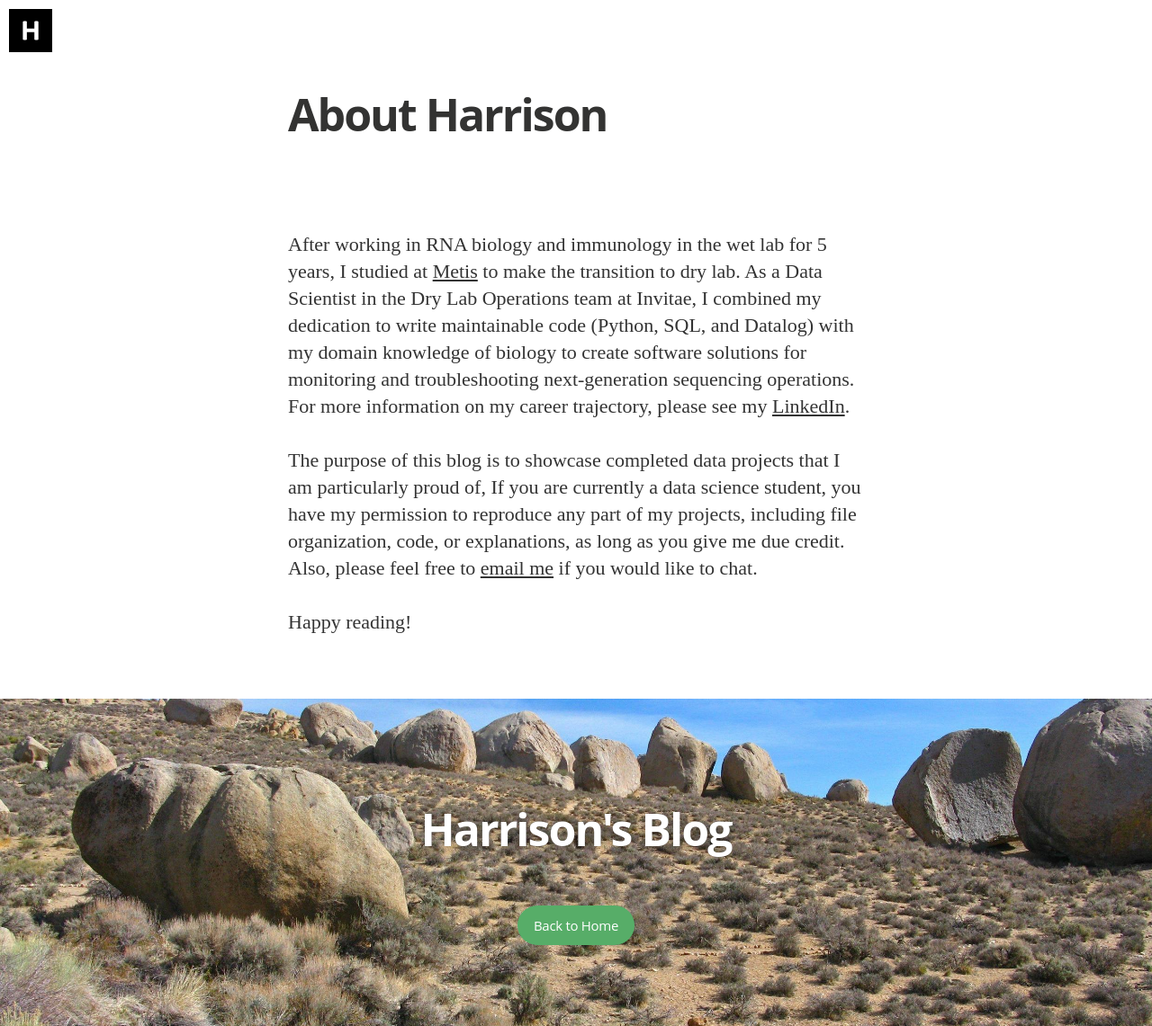
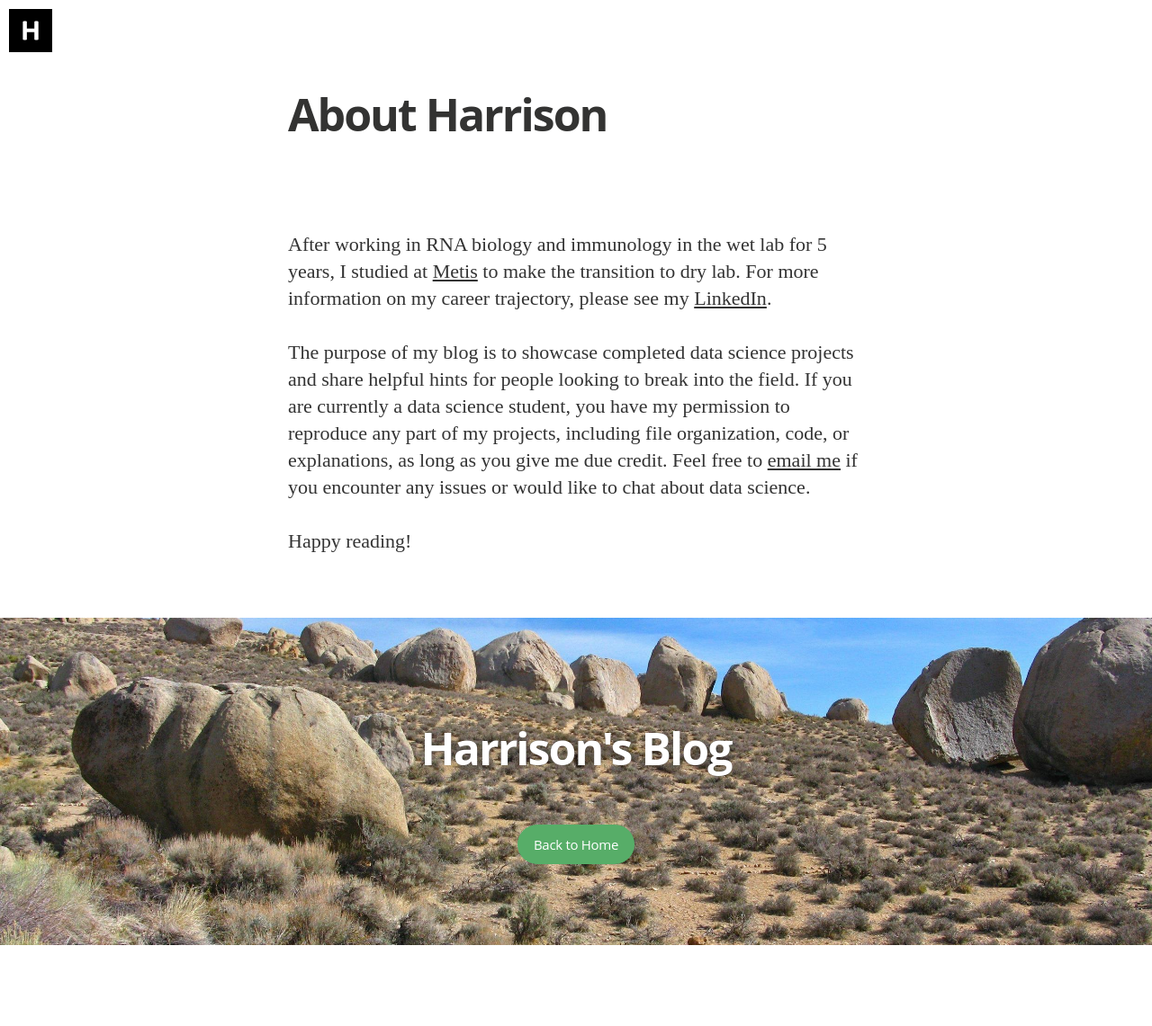
Before and after one commit to harrisonized/harrisonized.github.io, a Jekyll site: the page built from about.md, in a window 1280 px wide. Shown: the whole page at 90% size. Built offline with Jekyll 4.4.1, drawn with Linux system fonts in a browser that asks for light colours; nearby versions of some CDN libraries; some web fonts are replaced; after the commit the page ends 1051 px from its top, so only the background shows below that.

Commit message:
update about page, update resume

```diff
--- a/about.md
+++ b/about.md
@@ -4,8 +4,8 @@ title: About Harrison
 permalink: /about/
 ---
 
-After working in RNA biology and immunology in the wet lab for 5 years, I studied at [Metis](https://www.thisismetis.com/) to make the transition to dry lab. As a Data Scientist in the Dry Lab Operations team at Invitae, I combined my dedication to write maintainable code (Python, SQL, and Datalog) with my domain knowledge of biology to create software solutions for monitoring and troubleshooting next-generation sequencing operations. For more information on my career trajectory, please see my [LinkedIn](https://www.linkedin.com/in/harrisonized).
+After working in RNA biology and immunology in the wet lab for 5 years, I studied at [Metis](https://www.thisismetis.com/) to make the transition to dry lab. For more information on my career trajectory, please see my [LinkedIn](https://www.linkedin.com/in/harrisonized).
 
-The purpose of this blog is to showcase completed data projects that I am particularly proud of, If you are currently a data science student, you have my permission to reproduce any part of my projects, including file organization, code, or explanations, as long as you give me due credit. Also, please feel free to [email me](mailto:harrison.c.wang@gmail.com) if you would like to chat.
+The purpose of my blog is to showcase completed data science projects and share helpful hints for people looking to break into the field. If you are currently a data science student, you have my permission to reproduce any part of my projects, including file organization, code, or explanations, as long as you give me due credit. Feel free to [email me](mailto:harrison.c.wang@gmail.com) if you encounter any issues or would like to chat about data science.
 
 Happy reading!
```
Also changed, not shown: 1 other file.
